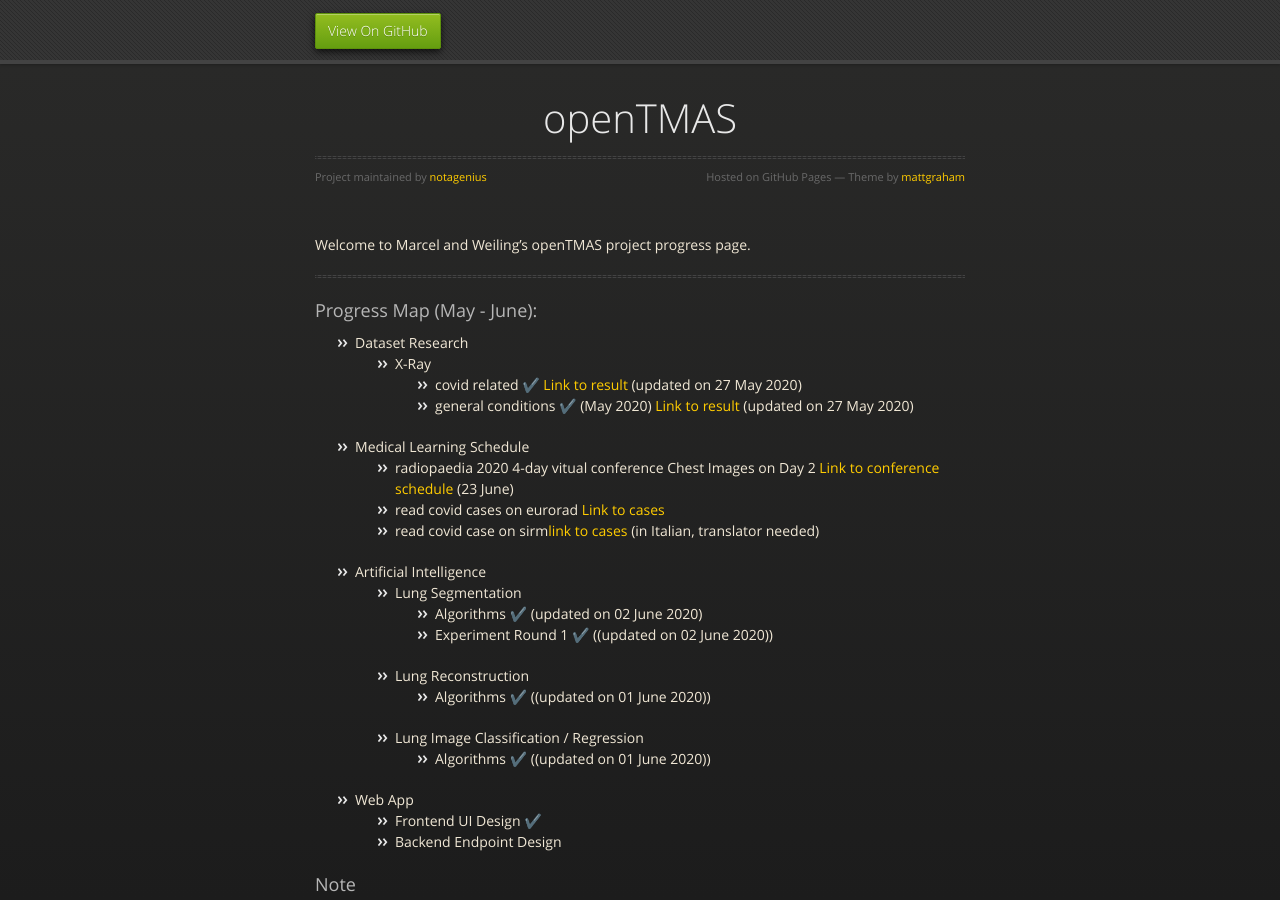
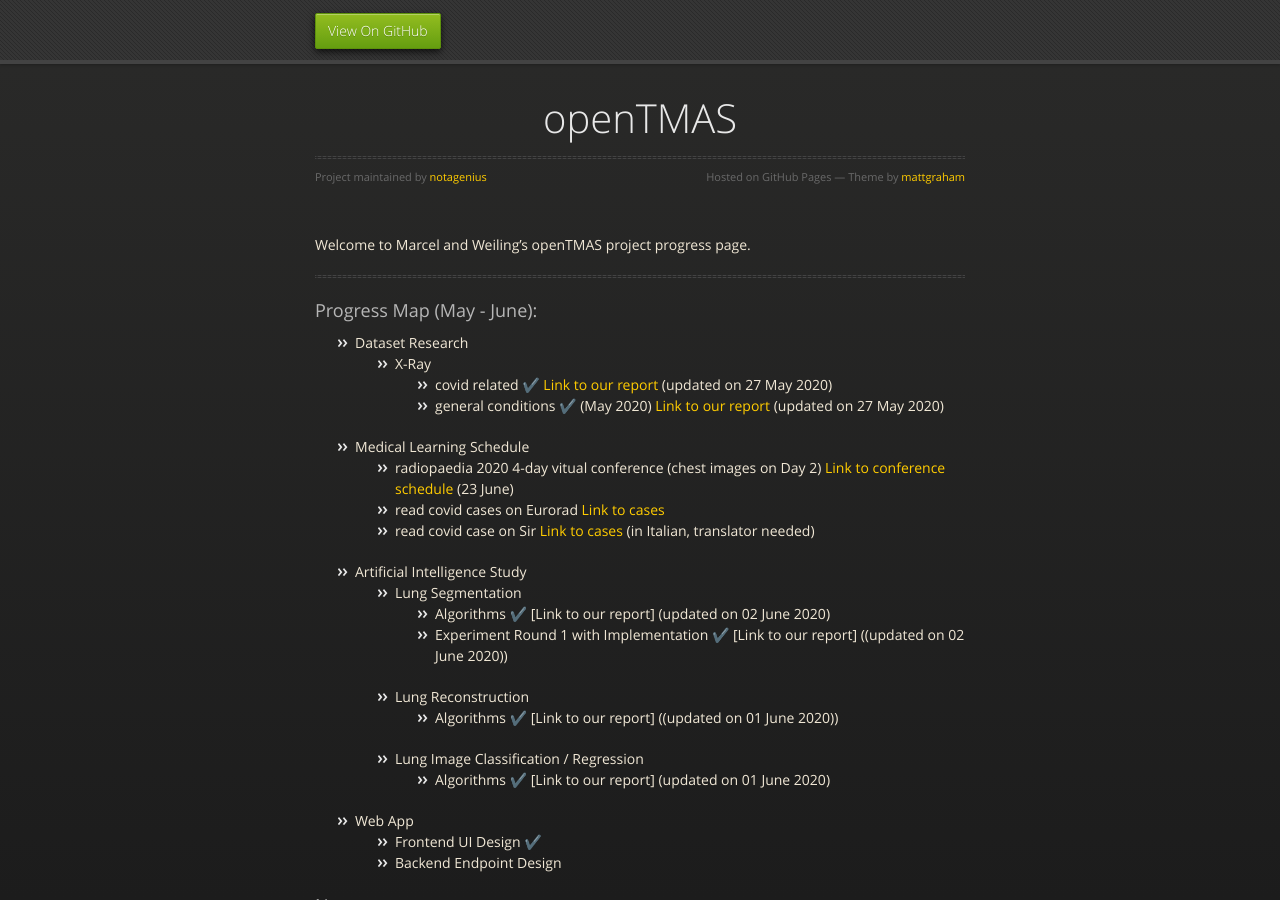
Before and after one commit to notagenius/openTMAS, a Jekyll site: the page built from docs/index.md, in a window 1280 px wide and 900 px high. Built offline with Jekyll 4.4.1, drawn with Linux system fonts in a browser that asks for light colours; the repository's description, which GitHub fills in, is left out.

```diff
--- a/docs/index.md
+++ b/docs/index.md
@@ -10,20 +10,20 @@
 
 - Dataset Research
   - X-Ray
-    - covid related ✔️ [Link to result](./dataset-covid.html) (updated on 27 May 2020)
-    - general conditions ✔️ (May 2020) [Link to result](./dataset-general.html) (updated on 27 May 2020)
+    - covid related ✔️ [Link to our report](./dataset-covid.html) (updated on 27 May 2020)
+    - general conditions ✔️ (May 2020) [Link to our report](./dataset-general.html) (updated on 27 May 2020)
 - Medical Learning Schedule
-  - radiopaedia 2020 4-day vitual conference  Chest Images on Day 2 [Link to conference schedule](https://radiopaedia.org/courses/radiopaedia-2020-virtual-conference#day2) (23 June)
-  - read covid cases on eurorad [Link to cases](https://www.eurorad.org/advanced-search?search=COVID)
-  - read covid case on sirm[link to cases](https://www.sirm.org/2020/05/31/covid-19-caso-115/) (in Italian, translator needed)
-- Artificial Intelligence
+  - radiopaedia 2020 4-day vitual conference (chest images on Day 2) [Link to conference schedule](https://radiopaedia.org/courses/radiopaedia-2020-virtual-conference#day2) (23 June)
+  - read covid cases on Eurorad [Link to cases](https://www.eurorad.org/advanced-search?search=COVID)
+  - read covid case on Sir [Link to cases](https://www.sirm.org/2020/05/31/covid-19-caso-115/) (in Italian, translator needed)
+- Artificial Intelligence Study
   - Lung Segmentation
-    - Algorithms ✔️ (updated on 02 June 2020)
-    - Experiment Round 1 ✔️ ((updated on 02 June 2020))
+    - Algorithms ✔️ [Link to our report] (updated on 02 June 2020)
+    - Experiment Round 1 with Implementation ✔️ [Link to our report] ((updated on 02 June 2020))
   - Lung Reconstruction
-    - Algorithms ✔️ ((updated on 01 June 2020))
+    - Algorithms ✔️ [Link to our report] ((updated on 01 June 2020))
   - Lung Image Classification / Regression
-    - Algorithms ✔️ ((updated on 01 June 2020))
+    - Algorithms ✔️ [Link to our report] (updated on 01 June 2020)
 - Web App
   - Frontend UI Design  ✔️
   - Backend Endpoint Design
```
